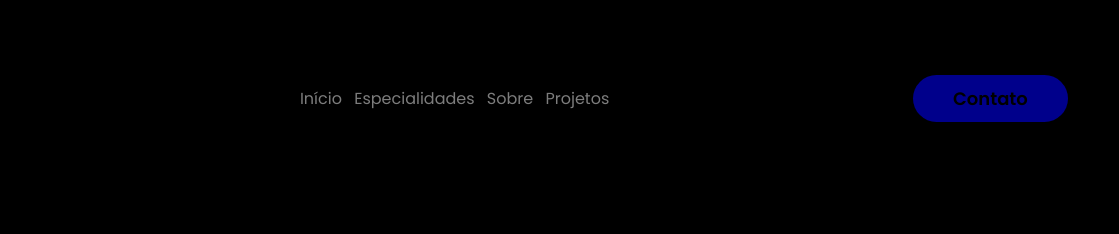
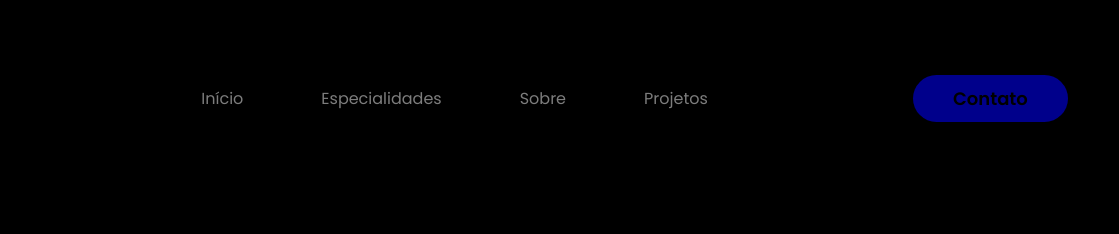
Before and after one commit to larentispedro/atividade3, a plain HTML site: page index.html in a window 1280 px wide. Shown: the top 234 px of the page, 161-1280 px from the left. Drawn offline with Linux system fonts and the light colour scheme.

Commit message:
Update style.css

```diff
--- a/style.css
+++ b/style.css
@@ -57,6 +57,8 @@ header a:hover {
 
 header nav ul{
     list-style-type: none;
+    display: flex;
+    gap: 70px;
 }
 
 header nav ul li{
```
